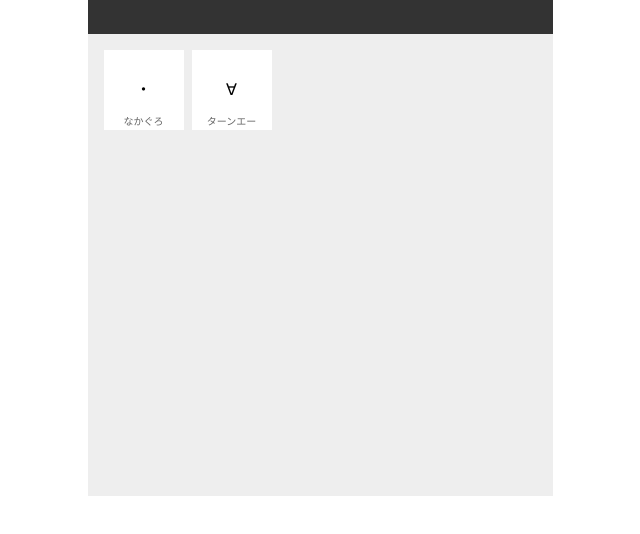
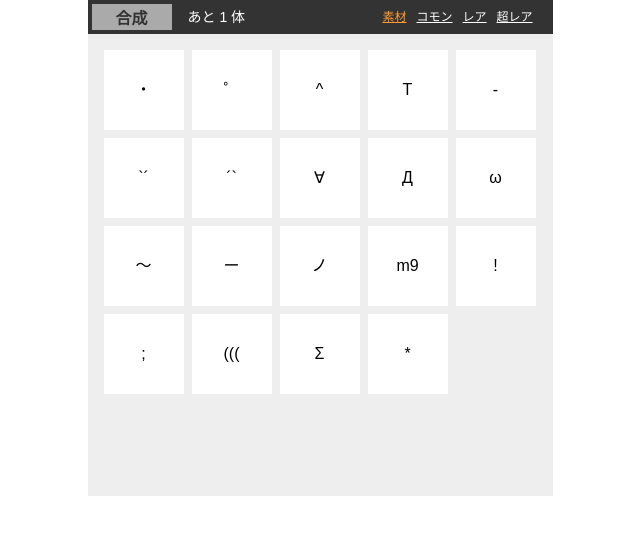
Before and after one commit to kjirou/aa_alchemy, a plain HTML site: page index.html in a window 1280 px wide. Shown: the whole page, without its empty margins (320-960 px from the left). Drawn offline with Linux system fonts and the light colour scheme.

Commit message:
Added some views

```diff
--- a/css/app.css
+++ b/css/app.css
@@ -42,3 +42,27 @@ img {
   width: 465px;
   height: 496px;
 }
+
+.mix_button {
+  text-align: center;
+  font-weight: bold;
+  color: #333;
+  cursor: pointer;
+}
+.mix_button_active {
+  background-color: #FFF;
+}
+.mix_button_inactive {
+  background-color: #AAA;
+}
+
+a.page_link {
+  margin-left: 10px;
+  color: #FFF;
+}
+a.page_link:hover {
+  color: #FF9933;
+}
+a.page_link_current {
+  color: #FF9933;
+}
--- a/index.html
+++ b/index.html
@@ -3,14 +3,14 @@
 <head>
   <meta charset="utf-8">
   <meta http-equiv="X-UA-Compatible" content="IE=edge,chrome=1">
-  <title>AAlchemy</title>
+  <title>AA-Alchemy</title>
   <meta name="description" content="">
   <meta name="author" content="kjirou">
   <meta name="viewport" content="width=device-width, initial-scale=1.0">
   <link rel="stylesheet" type="text/css" href="css/app.css">
   <script type="text/javascript" src="js/underscore-min.js"></script>
   <script type="text/javascript" src="js/jquery-1.8.3.min.js"></script>
-  <script type="text/javascript" src="js/app.js?v=0.1.0"></script>
+  <script type="text/javascript" src="js/app.js?v=1.0.0"></script>
 </head>
 
 <body>
--- a/js/app.js
+++ b/js/app.js
@@ -16,7 +16,7 @@ $e = {
 
 
 $c = {
-  VERSION: '0.1.0',
+  VERSION: '1.0.0',
   CSS_PREFIX: 'aal-'
 };
 
@@ -282,6 +282,8 @@ $a.Screen = (function(){
 $a.Statusbar = (function(){
 //{{{
   var cls = function(){
+    /** category:view sets */
+    this._pageLinkViews = undefined;
   }
   $f.inherit(cls, new $a.Sprite(), $a.Sprite);
 
@@ -290,8 +292,82 @@ $a.Statusbar = (function(){
 
   function __INITIALIZE(self){
     self._view.css({
-      backgroundColor: '#333' // Tmp
+      backgroundColor: '#333'
     });
+
+    self._mixButtonView = $('<div />')
+      .addClass('mix_button')
+      .css({
+        position: 'absolute',
+        top: 4,
+        left: 4,
+        width: 80,
+        height: 26,
+        lineHeight: '30px',
+        fontSize: $a.fontSize(16)//,
+      })
+      .text('合成')
+      .appendTo(self.getView())
+    ;
+
+    self._remainingEmoticonView = $('<span />').css({
+      marginLeft: 100,
+      height: cls.SIZE[1] + 'px',
+      lineHeight: cls.SIZE[1] + 'px',
+      fontSize: $a.fontSize(14),
+      color: '#FFF'//,
+    }).appendTo(self.getView())
+
+    self._pageLinksView = $('<div />').css({
+      position: 'absolute',
+      top: 0,
+      right: 0,
+      width: 180,
+      height: '100%'//,
+    }).appendTo(self.getView())
+
+    self._pageLinkViews = {
+      material: self._createPageLinkView('material', '素材'),
+      common: self._createPageLinkView('common', 'コモン'),
+      rare: self._createPageLinkView('rare', 'レア'),
+      superrare: self._createPageLinkView('superrare', '超レア')//,
+    };
+    _.each(self._pageLinkViews, function(view){
+      self._pageLinksView.append(view);
+    });
+  }
+
+  cls.prototype._createPageLinkView = function(category, label){
+    var self = this;
+    return $('<a />')
+      .addClass('page_link')
+      .attr('href', 'javascript:void(0)')
+      .css({
+        lineHeight: cls.SIZE[1] + 'px',
+        fontSize: $a.fontSize(12)
+      })
+      .text(label)
+      .on('mousedown', {}, function(){
+        $a.listbox.switchPage(category);
+        $a.listbox.drawSwitchingPage();
+        self.draw();
+      })
+    ;
+  }
+
+  cls.prototype.draw = function(){
+    $a.Sprite.prototype.draw.apply(this);
+    this._mixButtonView.addClass('mix_button_inactive');
+
+    this._remainingEmoticonView.text(
+      'あと ' + $a.emoticons.getNotFoundCount()  +  ' 体'
+    );
+
+    // Emphasise current page link
+    _.each(this._pageLinkViews, function(view){
+      view.removeClass('page_link_current');
+    });
+    this._pageLinkViews[$a.listbox.getCurrentCategory()].addClass('page_link_current')
   }
 
   cls.create = function(){
@@ -335,6 +411,10 @@ $a.Listbox = (function(){
 
   cls.prototype.switchPage = function(category){
     this._currentCategory = category;
+  }
+
+  cls.prototype.getCurrentCategory = function(){
+    return this._currentCategory;
   }
 
   cls.prototype.getCurrentPage = function(){
@@ -476,6 +556,7 @@ $a.Listitem = (function(){
       this._artTextView.text(this._emoticon.artText);
       this._titleView.text(this._emoticon.emoticonName);
     } else {
+      this._artTextView.text('\uff1f');
       this._titleView.hide();
     };
 
@@ -501,8 +582,47 @@ $a.Emoticons = (function(){
     }
 
     cls.__RAW_DATA = [
-      ['material', 1, [], 'なかぐろ', '\u30fb'],
-      ['material', 2, [], 'ターンエー', '\u2200']//,
+      // なかぐろ
+      ['material', 1, [], '', '\u30fb'],
+      // 白丸
+      ['material', 2, [], '', '\u309c'],
+      // ^
+      ['material', 3, [], '', '^'],
+      // なき
+      ['material', 4, [], '', 'T'],
+      // 伏し目
+      ['material', 5, [], '', '-'],
+      // きりっ
+      ['material', 6, [], '', '`\u00b4'],
+      // しゅん
+      ['material', 7, [], '', '\u00b4`'],
+      // ターンエー
+      ['material', 11, [], '', '\u2200'],
+      // への字口
+      ['material', 12, [], '', '\u0414'],
+      // ふぐり
+      ['material', 13, [], '', '\u03c9'],
+      // 〜
+      ['material', 14, [], '', '\uff5e'],
+      // ニヤリ
+      ['material', 15, [], '', '\u30fc'],
+      // ノ
+      ['material', 31, [], '', 'ノ'],
+      // ゆびさし
+      ['material', 32, [], '', 'm9'],
+      // ！
+      ['material', 51, [], '', '!'],
+      // 汗
+      ['material', 52, [], '', ';'],
+      // がーん
+      ['material', 53, [], '', '((('],
+      // がくがく
+      ['material', 54, [], '', '\u03a3'],
+      // ぽっ
+      ['material', 55, [], '', '*'],
+
+      // Commons
+      ['common', 101, [1, 11], 'イイ！', '(・∀・)'],
     ];
 
     function __INITIALIZE(self){
@@ -543,6 +663,12 @@ $a.Emoticons = (function(){
       });
     }
 
+    cls.prototype.getNotFoundCount = function(){
+      return _.filter(this._data, function(dat){
+        return dat.isFound === false;
+      }).length;
+    }
+
     cls.create = function(){
         var obj = new this();
         __INITIALIZE(obj);
@@ -564,18 +690,13 @@ $a.init = function(){
   $a.screen.draw();
   $('#game_container').append($a.screen.getView());
 
-  $a.statusbar = $a.Statusbar.create();
-  $a.statusbar.draw();
-  $a.screen.getView().append($a.statusbar.getView());
-
   $a.listbox = $a.Listbox.create();
 
   var categories = [
     'material',
-    'common'//,
-    // Rares
-    // Extra rares
-    // Super rares
+    'common',
+    'rare',
+    'superrare'//,
   ];
   _.each(categories, function(category){
     $a.listbox.setPage(category);
@@ -585,6 +706,11 @@ $a.init = function(){
   $a.listbox.draw();
   $a.screen.getView().append($a.listbox.getView());
 
+  // Must write after Listbox creation
+  $a.statusbar = $a.Statusbar.create();
+  $a.statusbar.draw();
+  $a.screen.getView().append($a.statusbar.getView());
+
 //}}}
 }
 
```
